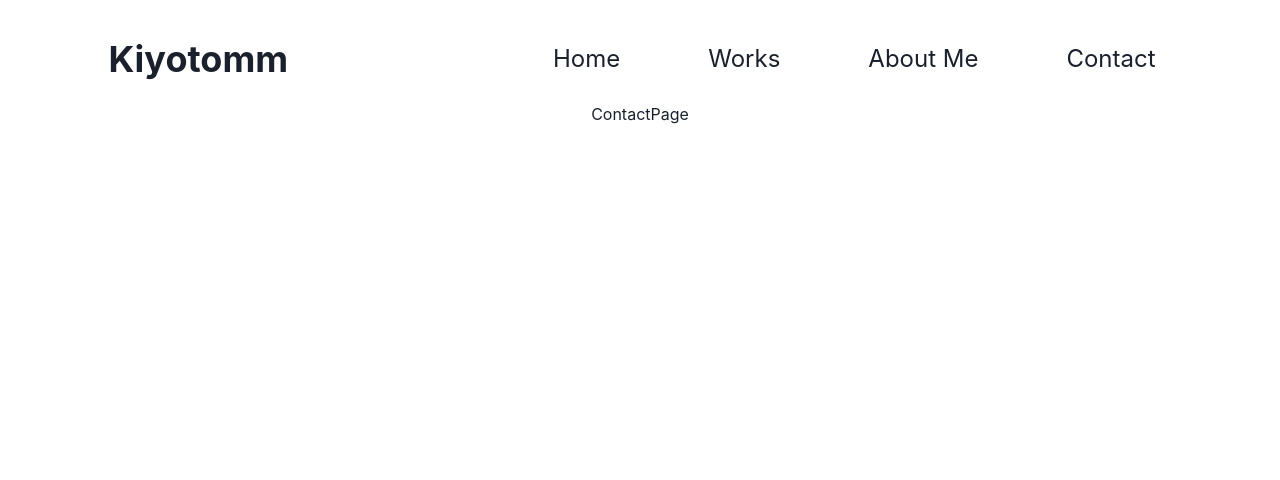
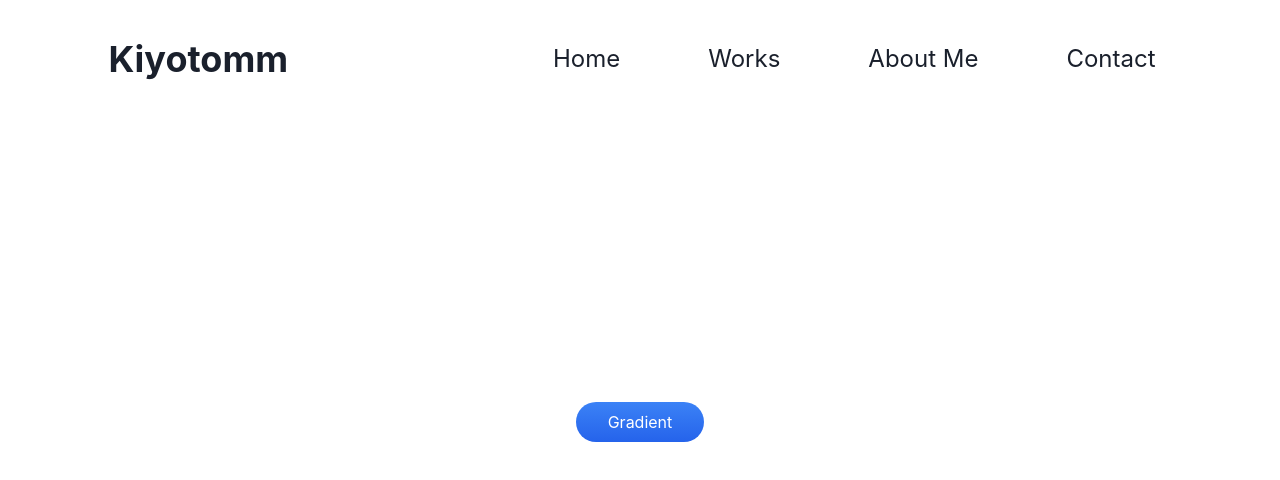
Before and after one commit to kiyotomm/portfolioWebsite, a React (Vite) app: page /contactPage in a window 1280 px wide. Shown: the top 480 px of the page. Built offline with nearby package versions, Linux system fonts and the light colour scheme.

Commit message:
AboutMePage.tsx updated

```diff
--- a/src/components/AboutMePage.tsx
+++ b/src/components/AboutMePage.tsx
@@ -1,13 +1,13 @@
 // import { TypewriterEffectSmoothDemo } from "./aceternityUI/TypewriterEffect/TypewriterEffectComponent";
 
 import { HeroHighlightDemo } from "./aceternityUI/HeroHighlight/HeroHighlightComponent";
-import bootstrap from "../Photos/techStackPhotos/Bootstrap.png";
+// import bootstrap from "../Photos/techStackPhotos/Bootstrap.png";
 // import react from "../Photos/techStackPhotos/React.png";
 // import ts from "../Photos/techStackPhotos/typescript.png";
 // import css from "../Photos/techStackPhotos/CSS3.png";
-import chakra from "../Photos/techStackPhotos/Chakra UI.png";
+// import chakra from "../Photos/techStackPhotos/Chakra UI.png";
 // import js from "../Photos/techStackPhotos/js_5968292.png";
-import tailwind from "../Photos/techStackPhotos/Tailwind CSS.png";
+// import tailwind from "../Photos/techStackPhotos/Tailwind CSS.png";
 // import html from "../Photos/techStackPhotos/HTML5.png";
 // import java from "../Photos/techStackPhotos/Java.png";
 // import php from "../Photos/techStackPhotos/PHP.png";
@@ -18,18 +18,6 @@ import FlickeringGrid from "./ui/flickering-grid";
 import { GradualSpacingDemo } from "./MagicUI/GradualSpacingComponent";
 
 const AboutMePage = () => {
-  const imageArr = [
-    // html,
-    // css,
-    // js,
-    // ts,
-    // react,
-    chakra,
-    bootstrap,
-    tailwind,
-    // java,
-    // php,
-  ];
   return (
     <div className="flex flex-col gap-[25vh] items-center mt-[15vh]  ">
       <div className="flex flex-row gap-[5vh] flex-wrap justify-center ">
@@ -39,7 +27,7 @@ const AboutMePage = () => {
           <WordRotateDemo />
         </div>
         <div className="flex flex-wrap items-center px-[3vh] ">
-          {/* <p className="text-lg font-medium">
+          <p className="text-lg font-medium">
             Hi, I’m Tom! currently learning software engineering <br />
             with a focus on web development.. I enjoy working on creative <br />
             projects. Right now, I’m <br />
@@ -48,8 +36,8 @@ const AboutMePage = () => {
             <br />
             find me Driving a car. Feel free to reach out if you’d like to
             connect!
-          </p> */}
-          <WordFadeInDemo />
+          </p>
+          {/* <WordFadeInDemo /> */}
         </div>
       </div>
       {/* <div className="flex  w-full justify-around items-center font-serif my-[11vh] gap-5"> */}
@@ -63,7 +51,7 @@ const AboutMePage = () => {
       {/* </div> */}
       {/* <IconCloudDemo /> */}
       {/* </div> */}
-      <div className="relative h-[500px] rounded-lg w-full bg-background overflow-hidden border flex items-center mb-10">
+      <div className="relative h-[500px] rounded-lg w-screen bg-background overflow-hidden border flex items-center mb-10">
         <FlickeringGrid
           className="z-0 absolute inset-0 size-full w-screen flex items-center"
           squareSize={4}
--- a/src/components/ContactPage.tsx
+++ b/src/components/ContactPage.tsx
@@ -1,5 +1,11 @@
 const ContactPage = () => {
-  return <div>ContactPage</div>;
+  return (
+    <div className="flex items-center justify-center h-[80vh]">
+      <button className="px-8 py-2 rounded-full bg-gradient-to-b from-blue-500 to-blue-600 text-white focus:ring-2 focus:ring-blue-400 hover:shadow-xl transition duration-200">
+        Gradient
+      </button>
+    </div>
+  );
 };
 
 export default ContactPage;
--- a/src/components/MagicUI/FlickeringGridComponent.tsx
+++ b/src/components/MagicUI/FlickeringGridComponent.tsx
@@ -2,7 +2,7 @@ import FlickeringGrid from "../ui/flickering-grid";
 
 export function FlickeringGridDemo() {
   return (
-    <div className="relative h-[500px] rounded-lg w-full bg-background overflow-hidden border">
+    <div className="relative h-[500px] rounded-lg w-screen bg-background overflow-hidden border">
       <FlickeringGrid
         className="z-0 absolute inset-0 size-full"
         squareSize={4}
--- a/src/components/MagicUI/InteractiveIconCloudComponent.tsx
+++ b/src/components/MagicUI/InteractiveIconCloudComponent.tsx
@@ -1,5 +1,4 @@
 import { IconCloud } from "./InteractiveIconCloud";
-import bootstrap from "../../Photos/techStackPhotos/Bootstrap.png";
 const slugs = [
   "typescript",
   "javascript",
```
